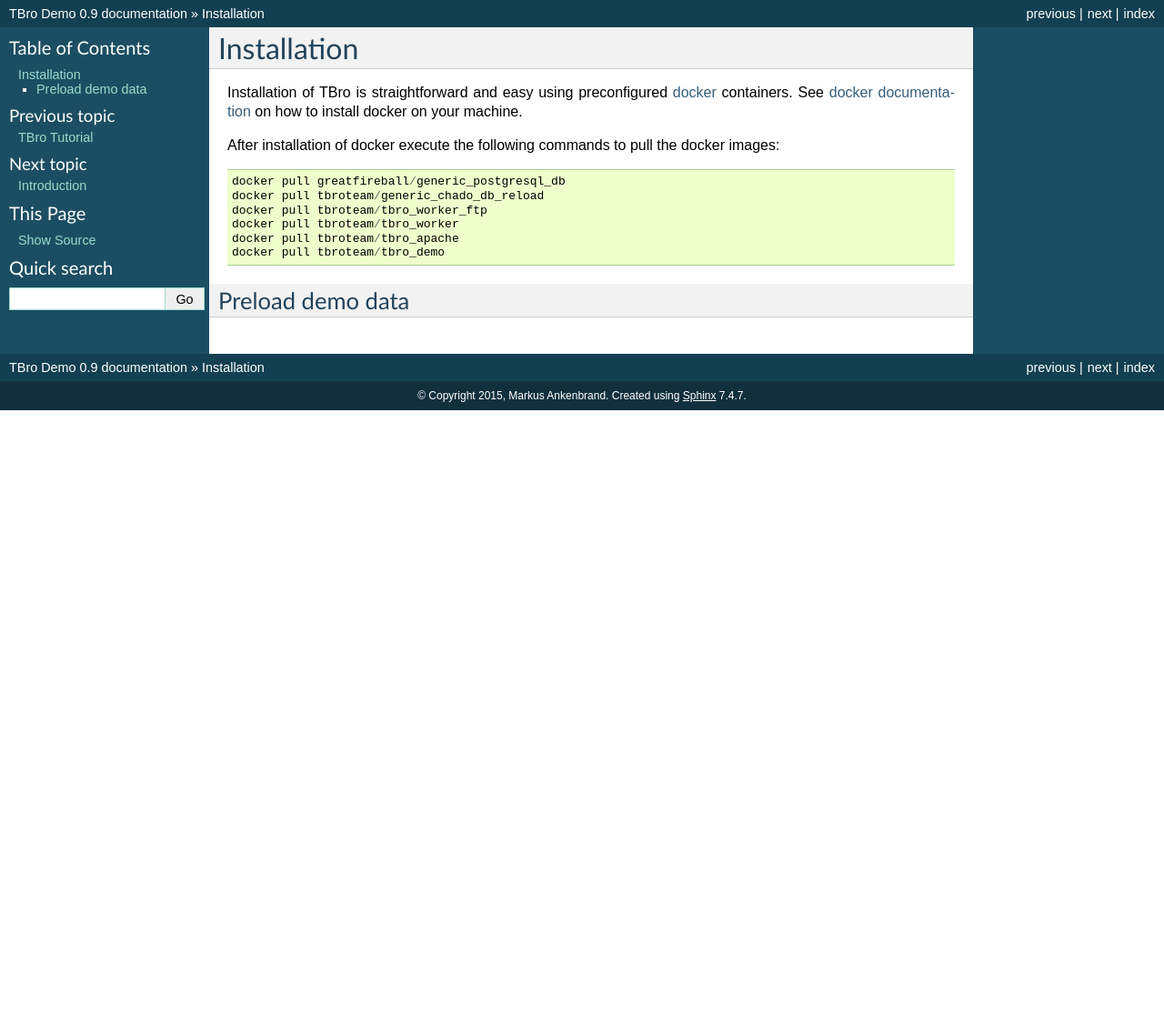
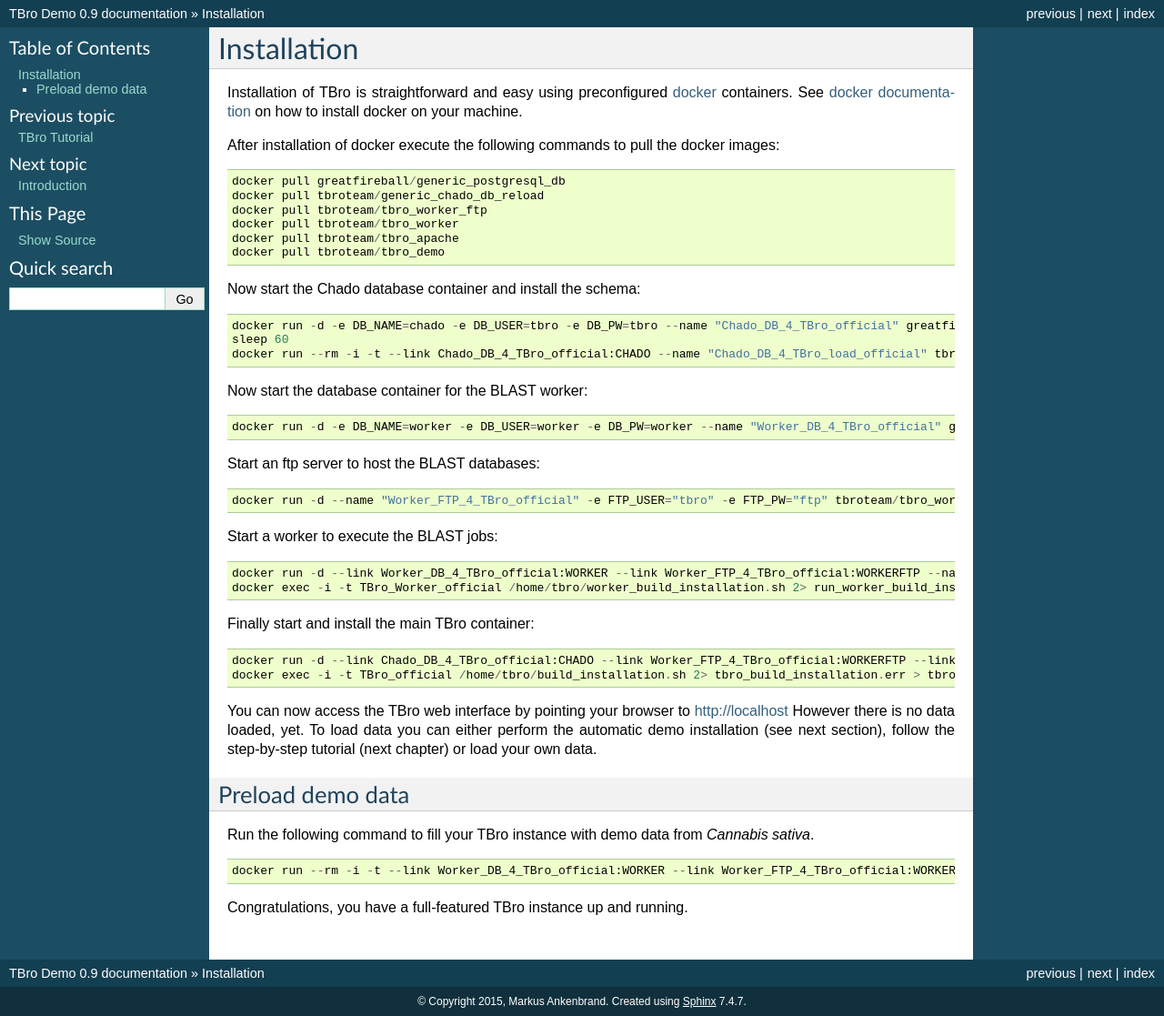
Before and after one commit to TBroTeam/Tutorial, a Sphinx documentation site: the page built from docs/installation.rst, in a window 1280 px wide. Shown: the whole page at 91% size. Built offline with Sphinx 7.4.7, drawn with Linux system fonts in a browser that asks for light colours; before the commit the page ends 900 px from its top, so only the background shows below that.

Commit message:
Extend installation section of tutorial

```diff
--- a/docs/installation.rst
+++ b/docs/installation.rst
@@ -15,6 +15,51 @@
         docker pull tbroteam/tbro_apache
         docker pull tbroteam/tbro_demo
 
+Now start the Chado database container and install the schema:
+
+::
+
+    docker run -d -e DB_NAME=chado -e DB_USER=tbro -e DB_PW=tbro --name "Chado_DB_4_TBro_official" greatfireball/generic_postgresql_db
+    sleep 60
+    docker run --rm -i -t --link Chado_DB_4_TBro_official:CHADO --name "Chado_DB_4_TBro_load_official" tbroteam/generic_chado_db_reload
+
+Now start the database container for the BLAST worker:
+
+::
+
+    docker run -d -e DB_NAME=worker -e DB_USER=worker -e DB_PW=worker --name "Worker_DB_4_TBro_official" greatfireball/generic_postgresql_db
+
+Start an ftp server to host the BLAST databases:
+
+::
+
+    docker run -d --name "Worker_FTP_4_TBro_official" -e FTP_USER="tbro" -e FTP_PW="ftp" tbroteam/tbro_worker_ftp
+
+Start a worker to execute the BLAST jobs:
+
+::
+
+    docker run -d --link Worker_DB_4_TBro_official:WORKER --link Worker_FTP_4_TBro_official:WORKERFTP --name "TBro_Worker_official" tbroteam/tbro_worker
+    docker exec -i -t TBro_Worker_official /home/tbro/worker_build_installation.sh 2> run_worker_build_installation.err > run_worker_build_installation.log
+
+Finally start and install the main TBro container:
+
+::
+
+    docker run -d --link Chado_DB_4_TBro_official:CHADO --link Worker_FTP_4_TBro_official:WORKERFTP --link Worker_DB_4_TBro_official:WORKER --name "TBro_official" -p 80:80 tbroteam/tbro_apache
+    docker exec -i -t TBro_official /home/tbro/build_installation.sh 2> tbro_build_installation.err > tbro_build_installation.log
+
+You can now access the TBro web interface by pointing your browser to http://localhost
+However there is no data loaded, yet.
+To load data you can either perform the automatic demo installation (see next section), follow the step-by-step tutorial (next chapter) or load your own data.
 
 Preload demo data
 -----------------
+
+Run the following command to fill your TBro instance with demo data from *Cannabis sativa*.
+
+::
+
+    docker run --rm -i -t --link Worker_DB_4_TBro_official:WORKER --link Worker_FTP_4_TBro_official:WORKERFTP --link Chado_DB_4_TBro_official:CHADO --name "TBro_Demo_official" tbroteam/tbro_demo
+
+Congratulations, you have a full-featured TBro instance up and running.
```
